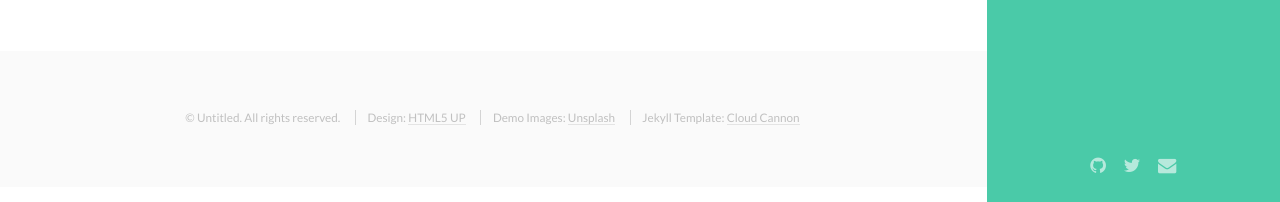
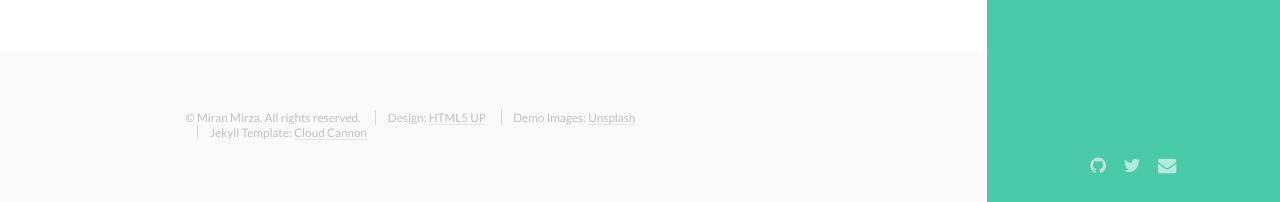
Before and after one commit to miranmirza/miranmirza.github.io, a Jekyll site: the page built from index.html, in a window 1280 px wide and 900 px high, scrolled down 1250 px. Shown: the part 698-900 px from the top of the window. Built offline with Jekyll 4.4.1, drawn with Linux system fonts in a browser that asks for light colours; comment, search, counter and statistics services are not loaded; some of the changed lines change nothing that is shown.

Commit message:
Removed baseurl

```diff
--- a/_includes/footer.html
+++ b/_includes/footer.html
@@ -2,7 +2,7 @@
     <section id="footer">
         <div class="container">
             <ul class="copyright">
-                <li>&copy; Untitled. All rights reserved.</li>
+                <li>&copy; Miran Mirza. All rights reserved.</li>
                 <li>Design: <a href="http://html5up.net">HTML5 UP</a></li>
                 <li>Demo Images: <a href="https://unsplash.com/">Unsplash</a></li>
                 <li>Jekyll Template: <a href="http://cloudcannon.com">Cloud Cannon</a></li>
--- a/_includes/head.html
+++ b/_includes/head.html
@@ -5,16 +5,16 @@
 		<meta name="description" content="" />
 		<meta name="keywords" content="" />
 		<!--[if lte IE 8]><script src="css/ie/html5shiv.js"></script><![endif]-->
-		<script src="{{ site.baseurl }}/js/jquery.min.js"></script>
-		<script src="{{ site.baseurl }}/js/jquery.scrollzer.min.js"></script>
-		<script src="{{ site.baseurl }}/js/jquery.scrolly.min.js"></script>
-		<script src="{{ site.baseurl }}/js/skel.min.js"></script>
-		<script src="{{ site.baseurl }}/js/skel-layers.min.js"></script>
-		<script src="{{ site.baseurl }}/js/init.js"></script>
+		<script src="/js/jquery.min.js"></script>
+		<script src="/js/jquery.scrollzer.min.js"></script>
+		<script src="/js/jquery.scrolly.min.js"></script>
+		<script src="/js/skel.min.js"></script>
+		<script src="/js/skel-layers.min.js"></script>
+		<script src="/js/init.js"></script>
 		<noscript>
-			<link rel="stylesheet" href="{{ site.baseurl }}/css/skel.css" />
-			<link rel="stylesheet" href="{{ site.baseurl }}/css/style.css" />
-			<link rel="stylesheet" href="{{ site.baseurl }}/css/style-xlarge.css" />
+			<link rel="stylesheet" href="/css/skel.css" />
+			<link rel="stylesheet" href="/css/style.css" />
+			<link rel="stylesheet" href="/css/style-xlarge.css" />
 		</noscript>
 		<!--[if lte IE 8]><link rel="stylesheet" href="css/ie/v8.css" /><![endif]-->
 	</head>
--- a/_includes/header.html
+++ b/_includes/header.html
@@ -1,16 +1,16 @@
 <!-- Header -->
 <section id="header" class="skel-layers-fixed">
     <header>
-        <span class="image avatar"><img src="{{ site.baseurl }}/images/avatar.jpg" alt="" /></span>
-        <h1 id="logo"><a href="{{ site.baseurl }}/">Miran Mirza</a></h1>
+        <span class="image avatar"><img src="/images/avatar.jpg" alt="" /></span>
+        <h1 id="logo"><a href="/">Miran Mirza</a></h1>
         <p>{{site.description}}</p>
     </header>
     <nav id="nav">
         <ul>
-            <!--li><a href="{{ site.baseurl }}/">Home</a></li-->
-            <li><a href="{{ site.baseurl }}/contact">Contact</a></li>
-            <li><a href="{{ site.baseurl }}/blog">Blog</a></li>
-            <li><a href="{{ site.baseurl }}/public/resume.pdf">Resume</a></li>
+            <!--li><a href="/">Home</a></li-->
+            <li><a href="/contact">Contact</a></li>
+            <li><a href="/blog">Blog</a></li>
+            <li><a href="/public/resume.pdf">Resume</a></li>
         </ul>
     </nav>
     <footer>
```
